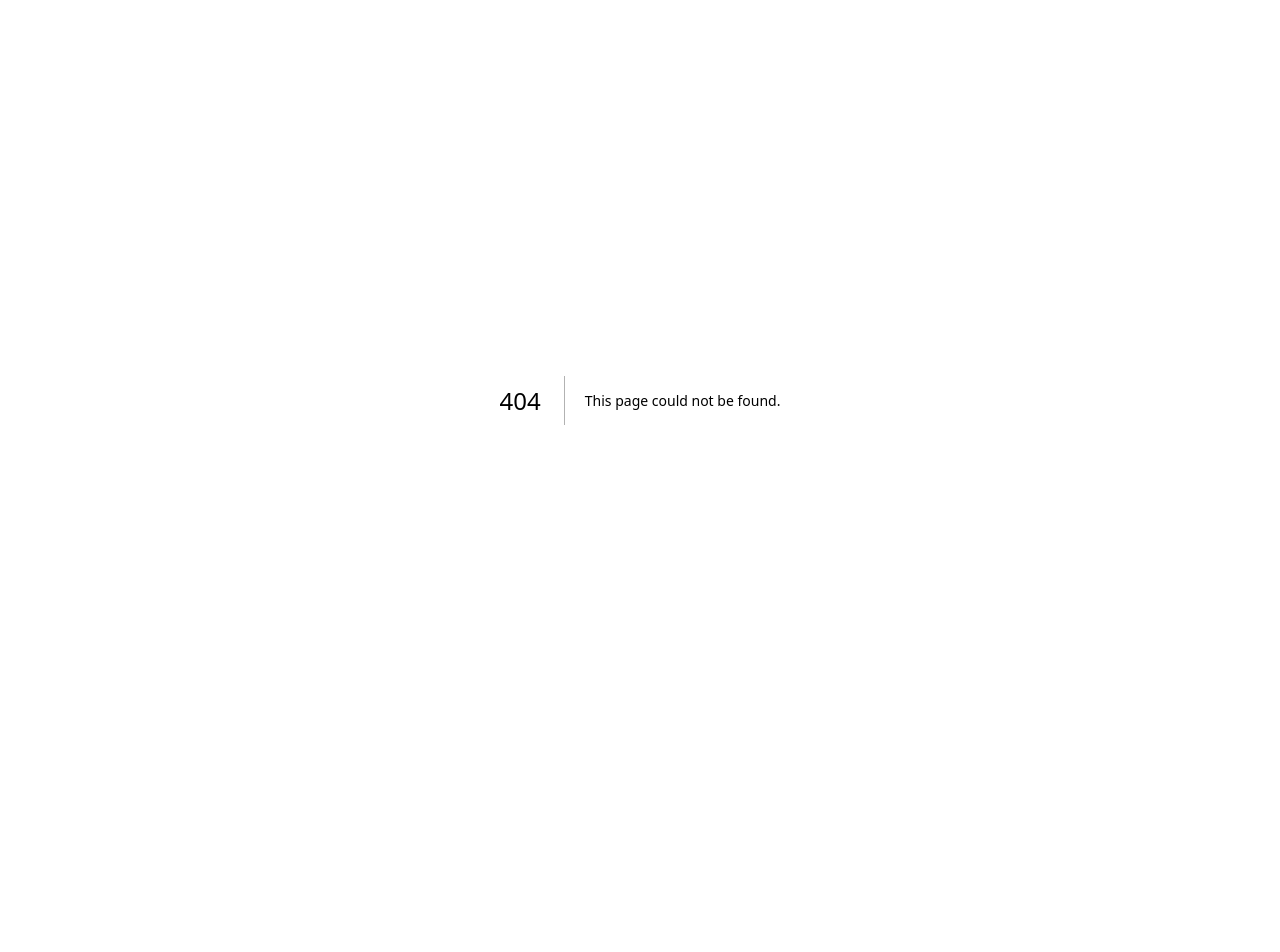
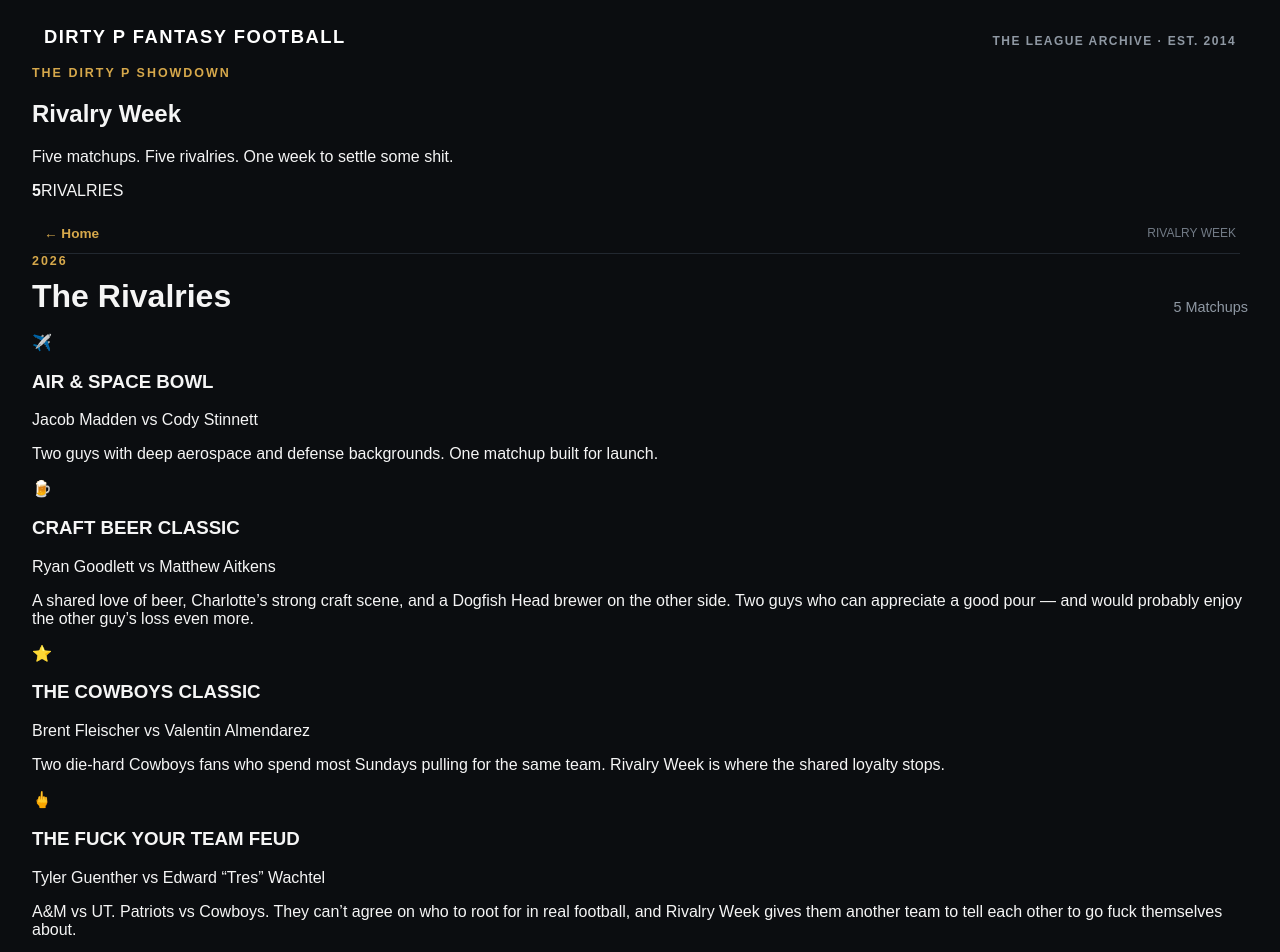
Before and after one commit to bushkuhlreed1-debug/dirty-p-fantasy, a Next.js app: page /rivalry-week in a window 1280 px wide. Before the commit this address had no page. Shown: the top 952 px of the page. Before the commit the page ends 800 px from the top, so only its background shows below. Built offline with nearby package versions, Linux system fonts and the light colour scheme.

Commit message:
Create page.js

```diff
--- /dev/null
+++ b/app/rivalry-week/page.js
@@ -0,0 +1,122 @@
+export default function RivalryWeek() {
+  const rivalries = [
+    {
+      emoji: "✈️",
+      name: "AIR & SPACE BOWL",
+      matchup: "Jacob Madden vs Cody Stinnett",
+      description:
+        "Two guys with deep aerospace and defense backgrounds. One matchup built for launch.",
+    },
+    {
+      emoji: "🍺",
+      name: "CRAFT BEER CLASSIC",
+      matchup: "Ryan Goodlett vs Matthew Aitkens",
+      description:
+        "A shared love of beer, Charlotte’s strong craft scene, and a Dogfish Head brewer on the other side. Two guys who can appreciate a good pour — and would probably enjoy the other guy’s loss even more.",
+    },
+    {
+      emoji: "⭐",
+      name: "THE COWBOYS CLASSIC",
+      matchup: "Brent Fleischer vs Valentin Almendarez",
+      description:
+        "Two die-hard Cowboys fans who spend most Sundays pulling for the same team. Rivalry Week is where the shared loyalty stops.",
+    },
+    {
+      emoji: "🖕",
+      name: "THE FUCK YOUR TEAM FEUD",
+      matchup: "Tyler Guenther vs Edward “Tres” Wachtel",
+      description:
+        "A&M vs UT. Patriots vs Cowboys. They can’t agree on who to root for in real football, and Rivalry Week gives them another team to tell each other to go fuck themselves about.",
+    },
+    {
+      emoji: "🎰",
+      name: "THE DEGENERATE DUST UP",
+      matchup: "Reed Bushkuhl vs Austin Lloyd",
+      description:
+        "Years of friendship, casino trips, late nights, and bad decisions. Rivalry Week puts something different on the line: bragging rights.",
+    },
+  ];
+
+  return (
+    <main className="page-shell">
+      {/* HEADER */}
+      <header className="site-header">
+        <div className="site-title">
+          <strong>DIRTY P FANTASY FOOTBALL</strong>
+          <span>THE LEAGUE ARCHIVE · EST. 2014</span>
+        </div>
+      </header>
+
+      {/* HERO */}
+      <section className="rivalry-hero">
+        <div>
+          <p className="eyebrow">THE DIRTY P SHOWDOWN</p>
+
+          <h1>Rivalry Week</h1>
+
+          <p>
+            Five matchups. Five rivalries. One week to settle some shit.
+          </p>
+        </div>
+
+        <div className="rivalry-count">
+          <strong>5</strong>
+          <span>RIVALRIES</span>
+        </div>
+      </section>
+
+      {/* NAV */}
+      <nav className="page-nav">
+        <a href="/">← Home</a>
+        <span>RIVALRY WEEK</span>
+      </nav>
+
+      {/* RIVALRIES */}
+      <section className="rivalry-section">
+        <div className="section-heading">
+          <div>
+            <p className="eyebrow">2026</p>
+            <h2>The Rivalries</h2>
+          </div>
+
+          <span>5 Matchups</span>
+        </div>
+
+        <div className="rivalry-grid">
+          {rivalries.map((rivalry) => (
+            <article
+              className="rivalry-card"
+              key={rivalry.name}
+            >
+              <div className="rivalry-name">
+                <span className="rivalry-emoji">
+                  {rivalry.emoji}
+                </span>
+
+                <h3>{rivalry.name}</h3>
+              </div>
+
+              <div className="rivalry-matchup">
+                {rivalry.matchup}
+              </div>
+
+              <p className="rivalry-description">
+                {rivalry.description}
+              </p>
+            </article>
+          ))}
+        </div>
+      </section>
+
+      {/* FOOTER */}
+      <footer className="site-footer">
+        <strong>DIRTY P FANTASY FOOTBALL</strong>
+
+        <p>
+          Independent fantasy league archive. Not affiliated with or
+          endorsed by ESPN.
+        </p>
+      </footer>
+    </main>
+  );
+}
```
